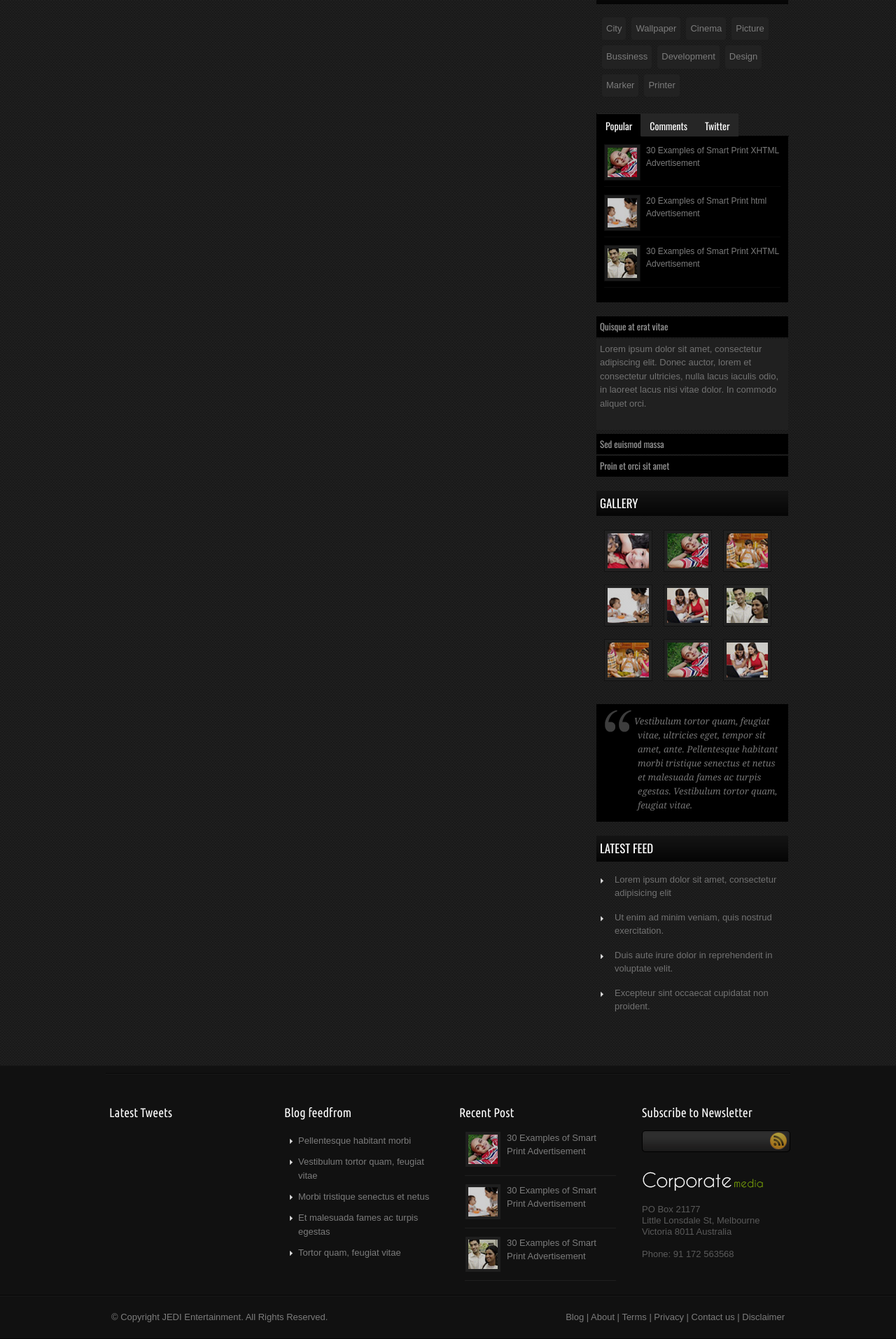
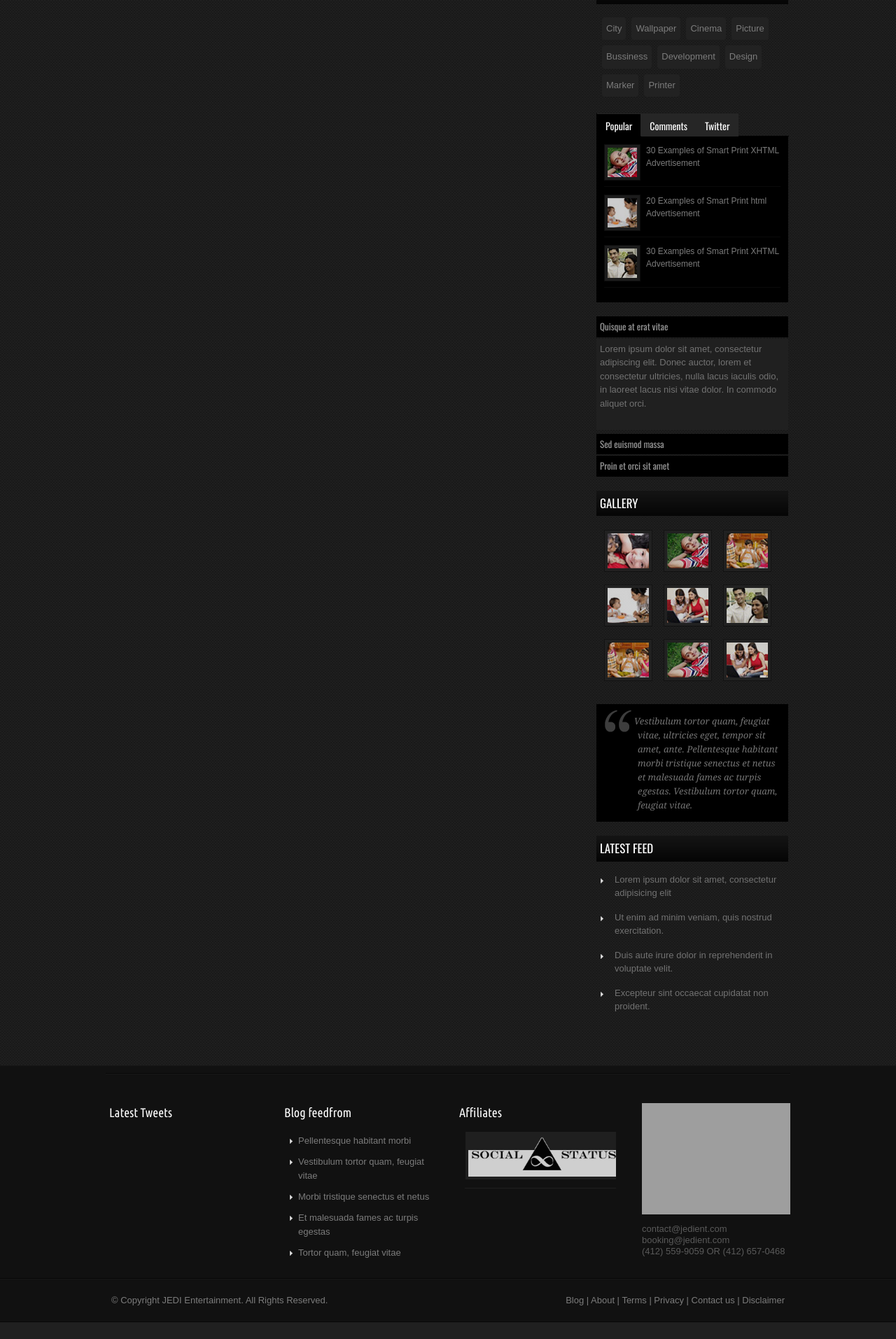
Before and after one commit to wawjr3d/jedient, a PHP site: page /about-us.php in a window 1280 px wide. Shown: the part 1960-3873 px from the top of the page at 70% size. After the commit the page ends 3849 px from the top, so only its background shows below. Run offline with PHP 8.4, Linux system fonts and the light colour scheme; data that the repository does not hold is empty; some libraries are stand-ins or nearby versions; grey boxes are pictures that could not be loaded.

Commit message:
updated home logo and footer, about pics, and cu3er landing page

```diff
--- a/webapp/about-us.php
+++ b/webapp/about-us.php
@@ -24,17 +24,17 @@
     <!-- Content Area - Start Here -->
     <div class="content">
       <div class="midarea">
-        <h2 class="intitle"> <span class="title">About Us</span> <span class="title_text">Do or do not...there is no try.</span> </h2>
+        <h2 class="intitle"> <span class="title">About Us</span> <span class="title_text">Jealousy Encourage Driven Intelligence</span> </h2>
         <div class="middle-inner" id="content">
           <div class="main_container">
             <div class="clear"></div>
             <h3>J.E.D.I Bio</h3>
-			<img src="images/jedi_stand.jpg" alt="" height="125" class="alignleft bdr1 heffect" /> J.E.D.I Entertainment (Jealousy Encourage Driven Intelligence) is a Pittsburgh based music label, building a strong foundation to be able to grow into a nationally known business and producer of hot music. The idea behind the name came from the ideology that, if you see something you want do not become jealous of those who have it. Instead allow that urge to drive you to find a way to obtain it yourself, your jealousy should encourage you to be motivated in a intelligent way.<br />
+			<img src="images/jedi_crew.jpg" alt="" height="125" class="alignleft bdr1 heffect" /> J.E.D.I Entertainment (Jealousy Encourage Driven Intelligence) is a Pittsburgh based music label, building a strong foundation to be able to grow into a nationally known business and producer of hot music. The idea behind the name came from the ideology that, if you see something you want do not become jealous of those who have it. Instead allow that urge to drive you to find a way to obtain it yourself, your jealousy should encourage you to be motivated in a intelligent way.<br />
             <br />
             <p>The brain child of Pittsburgh native Jonathan Hughes and with the assistance of Simon Lewis J.E.D.I hopes to contend with other well-known independent labels. J.E.D.I Entertainment is working to be the most formidable force in music, not only in Pittsburgh but on a national level. Through its experience in marketing and promotion, J.E.D.I has the ability to push itself into the sight of its fans and consumers.</p>
             <p>J.E.D.I is not growing or working to shush critics; or to stop the growth and progression of its competition. They are actually building a network of professional, ethical and business relationships to build a company that will last for years to come. </p>
             <h3>Klark Kentt Bio</h3>
-			<p>Jonathan S. Hughes A.K.A  Klark Kentt is a born businessman from Pittsburgh, PA with a artistic background complete with writing poetry since age 7, performing for crowds since age 12 and writing music since age 16, he has added hip-hop mogul to his list of goals. With his influences in music coming from Jay-Z, Nas, Redman LL Cool J, Styles P and other founding fathers in music he has made himself a stand out artist in Pittsburgh and on the music labels On a Key Records, U.P.S and Square 1. He also has performed at Villanova University, in Allentown, PA, Faded Fest in Pittsburgh, Proud to Be Local and University of Pittsburgh just to name a few. With his hard earned degree from Villanova Univeristy in marketing and his experience in the entertainment industry Jonathan has begun a journey to start J.E.D.I Entertainment with the hopes of making it Pittsburgh's heaviest hitting record label. As part of a formidable business network and the guidance of very successful mentors he vows to be the driving force of change in music and business in the21st century. Seeing is believing, impossible is nothing and the future is now. You are witnessing the writing of history, 2012 is not the end its just the beginning, of 2Ks.</p>
+			<p><img src="images/jedi_stand.jpg" alt="" height="125" class="alignleft bdr1 heffect" /> Jonathan S. Hughes A.K.A  Klark Kentt is a born businessman from Pittsburgh, PA with a artistic background complete with writing poetry since age 7, performing for crowds since age 12 and writing music since age 16, he has added hip-hop mogul to his list of goals. With his influences in music coming from Jay-Z, Nas, Redman LL Cool J, Styles P and other founding fathers in music he has made himself a stand out artist in Pittsburgh and on the music labels On a Key Records, U.P.S and Square 1. He also has performed at Villanova University, in Allentown, PA, Faded Fest in Pittsburgh, Proud to Be Local and University of Pittsburgh just to name a few. With his hard earned degree from Villanova Univeristy in marketing and his experience in the entertainment industry Jonathan has begun a journey to start J.E.D.I Entertainment with the hopes of making it Pittsburgh's heaviest hitting record label. As part of a formidable business network and the guidance of very successful mentors he vows to be the driving force of change in music and business in the21st century. Seeing is believing, impossible is nothing and the future is now. You are witnessing the writing of history, 2012 is not the end its just the beginning, of 2Ks.</p>
 			<h3>Shout Out</h3>
 			<p>It's ya Boy Klark Kentt A.K.A Two Kays! I'd liked to give my shout outs to the whole east side of Pittsburgh, all the way from Braddock to East Liberty. Shout out to the West End, North Side and the South Side. Shout out to all the artist doing it the same.</p>
 			<p>Shout out personally to those who help J.E.D.I and myself in our current journey:<br />On A Key Records, Phocused Recordsin Philadelphia, U.P.S Musik Group, Y.M DA Kid, King Pinz Records, Jenesis Magazine, Rock Around The World Productions, 700, Owey, BTP, Button Pusha,Mista Scrap and Statement Records. , Square One Records, It Is What It Is Ent.,Blackberry Studios, Tefnology, Heru, Poppy, H.A.W.G, Charlie Vangogh, D. Lane, DMB (out of Detroit) and so many more.</p>
--- a/webapp/includes/footer.php
+++ b/webapp/includes/footer.php
@@ -33,7 +33,7 @@
             <h3> Blog feedfrom </h3>
             <div class="footercontent blogfeed">
 			  <ul>
-                <li><a href="#"> Pellentesque habitant morbi </a></li>
+				<li><a href="#"> Pellentesque habitant morbi </a></li>
                 <li><a href="#"> Vestibulum tortor quam, feugiat vitae </a></li>
                 <li><a href="#"> Morbi tristique senectus et netus </a></li>
                 <li><a href="#"> Et malesuada fames ac turpis egestas </a></li>
@@ -42,17 +42,15 @@
             </div>
           </div>
           <div class="footer-widget01">
-            <h3> Recent Post </h3>
+            <h3> Affiliates </h3>
             <div class="footercontent footer_rcpost">
               <ul>
-                <li><a href="#"> <img src="images/recentpost-img-01.jpg" alt="" /><span>30 Examples of Smart Print Advertisement</span> </a></li>
-                <li><a href="#"> <img src="images/recentpost-img-02.jpg" alt="" /><span>30 Examples of Smart Print Advertisement</span> </a></li>
-                <li><a href="#"> <img src="images/recentpost-img-03.jpg" alt="" /><span>30 Examples of Smart Print Advertisement</span> </a></li>
+                <li><a href="http://socialstatuspgh.com/site/" target="_blank"><img src="images/ssLogo.png" /></a></li>
               </ul>
             </div>
           </div>
           <div id="subscribe">
-            <h3> Subscribe to Newsletter </h3>
+            <!--<h3> Subscribe to Newsletter </h3>
             <div class="footercontent">
               <div class="subscribe_row">
                 <div class="div_mbox_sub">
@@ -69,14 +67,12 @@ onsubmit="window.open('http://feedburner.google.com/fb/a/mailverify?uri=yourfeed
                   </form>
                 </div>
               </div>
-            </div>
+            </div>-->
             <div class="address">
-              <p><img src="images/footer-logo.png" alt="" /><br />
-                PO Box 21177<br />
-                Little Lonsdale St, Melbourne<br />
-                Victoria 8011 Australia <br />
-                <br />
-                Phone: 91 172 563568 </p>
+              <p><img src="images/jedi_logo_text.png" alt="" /><br />
+                contact@jedient.com<br />
+                booking@jedient.com<br />
+                (412) 559-9059 OR (412) 657-0468
             </div>
 
           </div>
--- a/webapp/includes/header.php
+++ b/webapp/includes/header.php
@@ -3,7 +3,7 @@
 	      <!-- Header - Start Here -->
 	      <div class="header-inner">
 	        <div id="logo">
-	        <a href="index.html" class="logoswitch"> <img title="JEDI Entertainment" src="images/Jedi_Logo_v2.png" alt="JEDI Entertainment" /> </a>
+	        <a href="index.html" class="logoswitch"> <img title="JEDI Entertainment" src="images/jedi_logo_text.png" alt="JEDI Entertainment" /> </a>
 
 	        </div>
 	        <div class="header-in-right">
--- a/webapp/index.php
+++ b/webapp/index.php
@@ -48,7 +48,7 @@
 	        <div class="sldier-left"><a class="nivo-prevNav">Prev</a></div>
 	        <div id="slider_wrap" class="mzrtop_20 theme-default">
 	          <div id="slider" class="nivoSlider">
-	          <img src="images/jonjon_knee.jpg" alt="" width="980px" /> <a href="#"><img src="images/jedi_cloudy.jpg" width="980px" alt="" title="Do or do not...there is no try." /></a> <img src="images/armsfolded.jpg" width="938px" alt="" /></div>
+	          <img src="images/jonjon_knee2.jpg" alt="" width="980px" /> <a href="#"><img src="images/jedi_cloudy2.jpg" width="980px" alt="" title="Do or do not...there is no try." /></a> <img src="images/armsfolded2.jpg" width="980px" alt="" /></div>
 	          <script type="text/javascript">
 					    $(window).load(function() {
 					        $('#slider').nivoSlider();
```
Also changed, not shown: webapp/library/slider/cu3er/config.xml (+3 -9 lines), webapp/images/armsfolded2.jpg (added), webapp/images/armsfolded_orig.jpg (added), webapp/images/jedi_cloudy2.jpg (added), webapp/images/jedi_cloudy_orig.jpg (added), webapp/images/jedi_crew.jpg (added), webapp/images/jonjon_knee2.jpg (added), webapp/images/jonjon_knee_orig.jpg (added), webapp/images/ssLogo.png (added), webapp/library/slider/cu3er/images/armsfolded2.jpg (added), webapp/library/slider/cu3er/images/jedi_cloudy2.jpg (added), webapp/library/slider/cu3er/images/jonjon_knee2.jpg (added).
